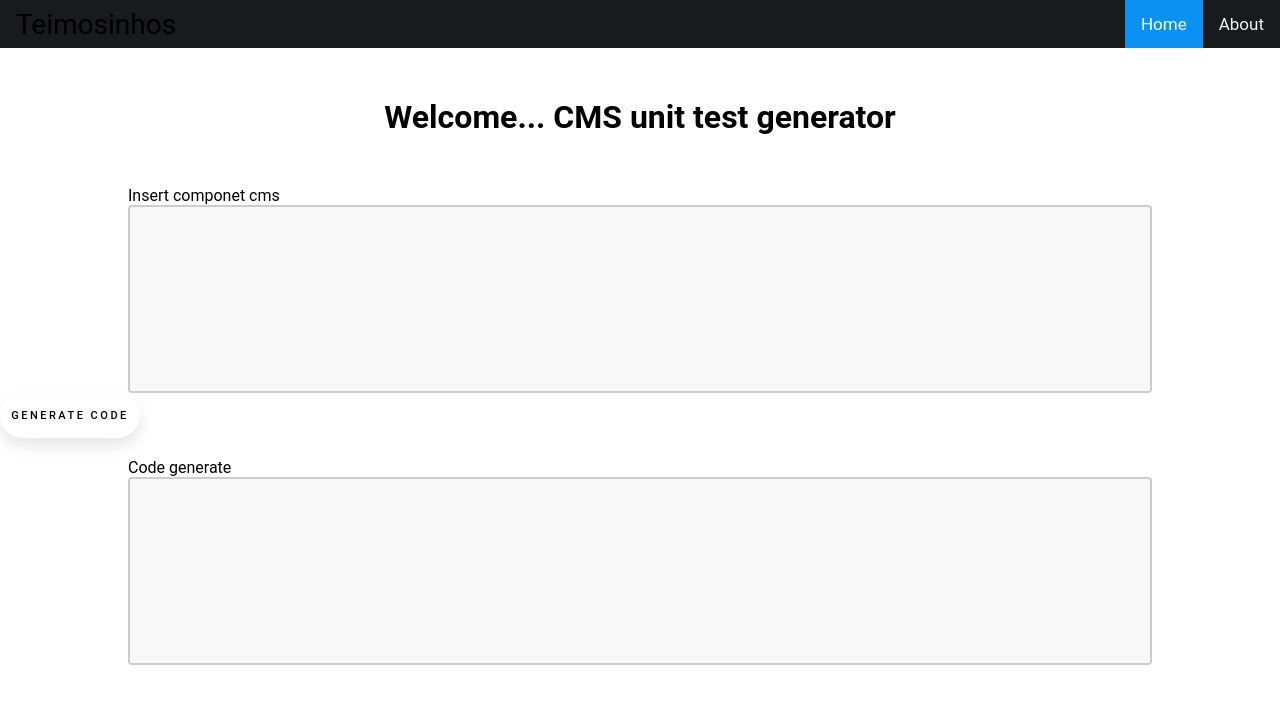
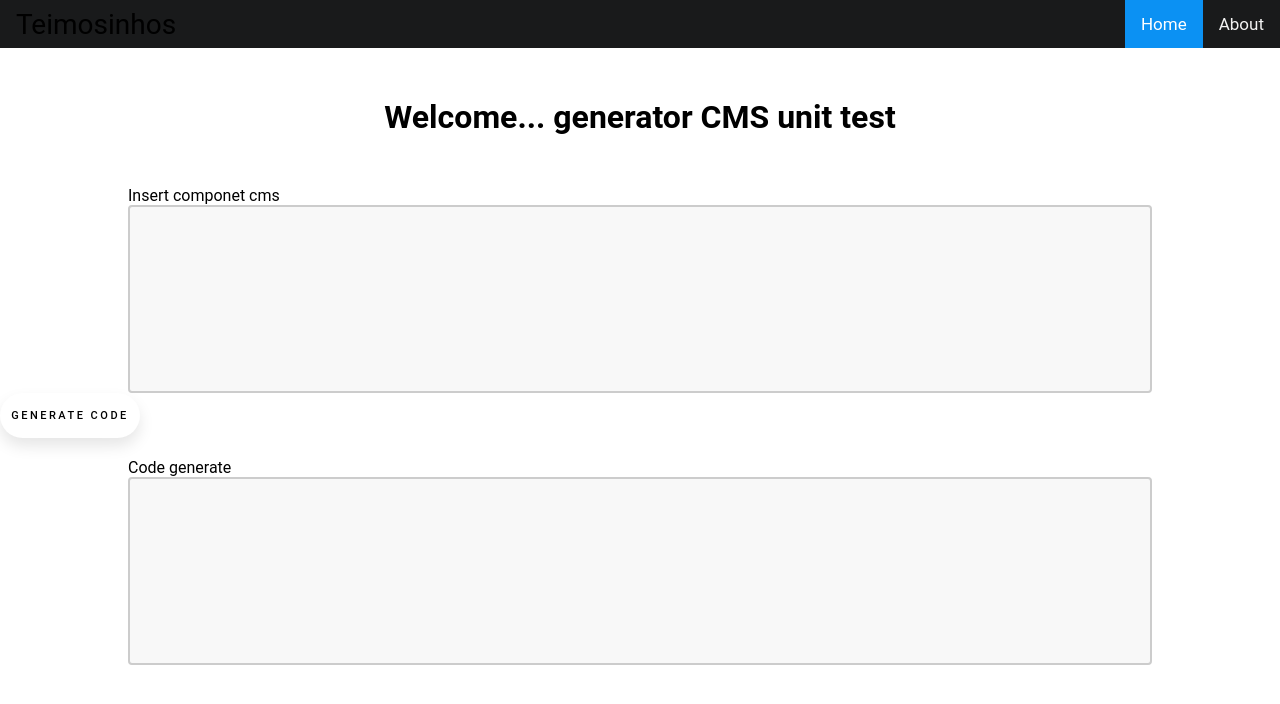
Before and after one commit to josiasmartins/generate-unit-test-cms, a plain HTML site: page index.html in a window 1280 px wide. Drawn offline with Linux system fonts and the light colour scheme.

```diff
--- a/index.html
+++ b/index.html
@@ -6,6 +6,7 @@
     <meta http-equiv="X-UA-Compatible" content="IE=edge">
     <meta name="viewport" content="width=device-width, initial-scale=1.0">
     <title>Generate unit test cms</title>
+    <link rel="icon" type="image/x-icon" href="assets/capivaru.png">
     <link rel="stylesheet" href="./css/style.css">
     <link rel="stylesheet" href="./css/menu.css">
     <link rel="stylesheet" href="./css/scrollbar.css">
@@ -22,7 +23,7 @@
         </div>
     </div>
 
-    <h1>Welcome... CMS unit test generator</h1>
+    <h1>Welcome... generator CMS unit test</h1>
 
     <section class="area">
         <div id="insert">
```
Also changed, not shown: assets/capivaru.png (added), 1 other file.
